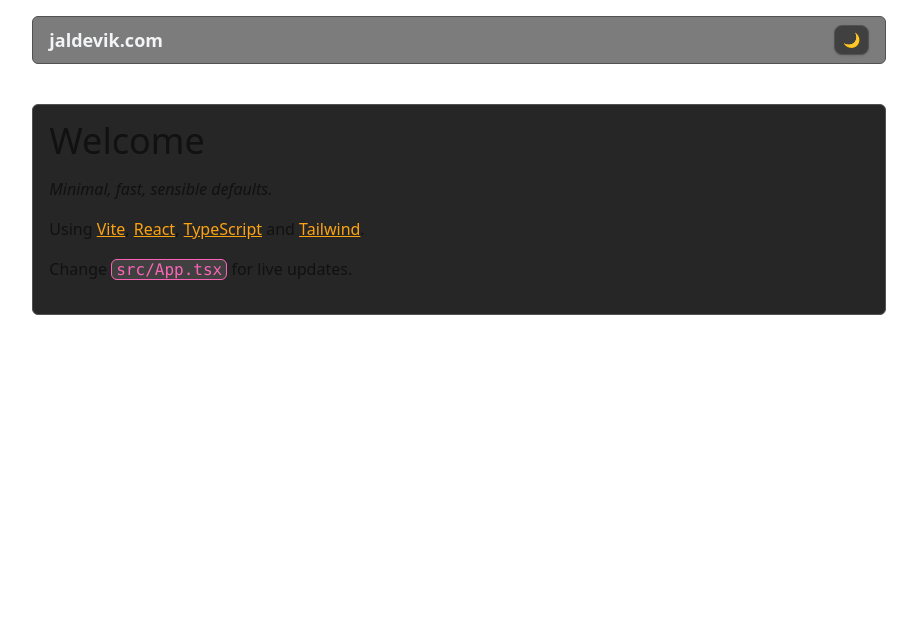
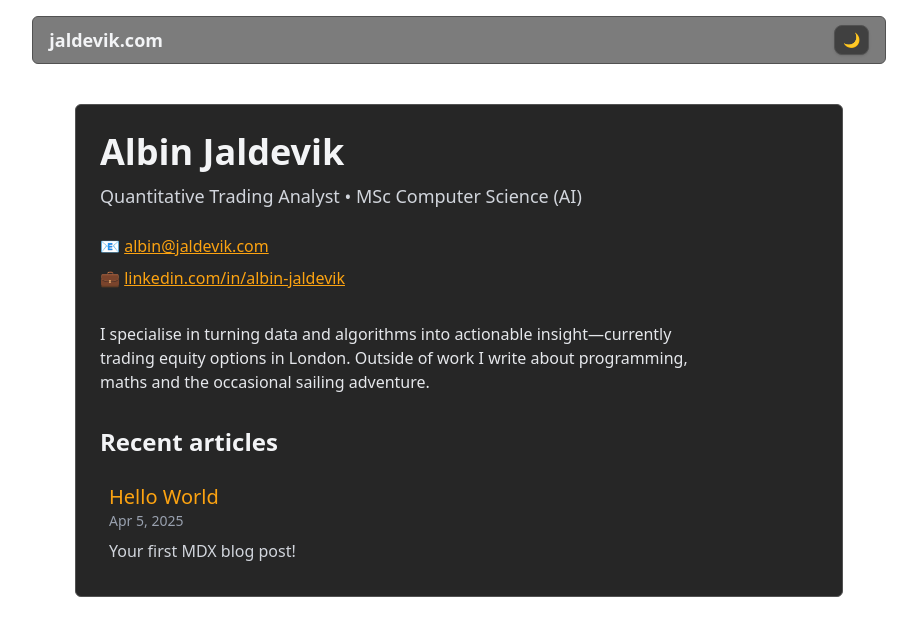
Before and after one commit to albinjal/jaldevik.com, a React (Vite) app: page / in a window 1280 px wide. Shown: the top 636 px of the page, without its empty margins (181-1098 px from the left). Built offline with nearby package versions, Linux system fonts and the light colour scheme.

Commit message:
feat(blog): list recent articles on landing page & add routing for post pages

```diff
--- a/package.json
+++ b/package.json
@@ -17,6 +17,7 @@
     "lucide-react": "^0.522.0",
     "react": "^19.1.0",
     "react-dom": "^19.1.0",
+    "react-router-dom": "^6.23.1",
     "tailwind-merge": "^3.3.1",
     "@mdx-js/react": "^3.0.0"
   },
--- a/src/App.tsx
+++ b/src/App.tsx
@@ -1,36 +1,16 @@
-import { AnchorHTMLAttributes } from 'react';
+import HomePage from '@/pages/Home';
+import PostPage from '@/pages/Post';
+import { BrowserRouter, Route, Routes } from 'react-router-dom';
 import Navbar from './components/Navbar';
-
-const Link = (props: AnchorHTMLAttributes<HTMLAnchorElement>) => (
-  <a
-    className="text-orange-web dark:text-orange-web underline hover:no-underline"
-    {...props}
-  />
-);
 
 export default function App() {
   return (
-    <>
+    <BrowserRouter>
       <Navbar />
-      <main className="mx-auto my-8 mt-10 w-8/12 rounded-sm border border-gray-200 p-4 shadow-md dark:border-neutral-600 dark:bg-neutral-800 dark:shadow-none">
-        <h1 className="mb-4 text-4xl">Welcome</h1>
-        <p className="my-4">
-          <em>Minimal, fast, sensible defaults.</em>
-        </p>
-        <p className="my-4">
-          Using <Link href="https://vitejs.dev/">Vite</Link>,{' '}
-          <Link href="https://reactjs.org/">React</Link>,{' '}
-          <Link href="https://www.typescriptlang.org/">TypeScript</Link> and{' '}
-          <Link href="https://tailwindcss.com/">Tailwind</Link>.
-        </p>
-        <p className="my-4">
-          Change{' '}
-          <code className="2py-1 rounded-sm border border-1 border-pink-500 bg-neutral-100 px-1 font-mono text-pink-500 dark:border-pink-400 dark:bg-neutral-700 dark:text-pink-400">
-            src/App.tsx
-          </code>{' '}
-          for live updates.
-        </p>
-      </main>
-    </>
+      <Routes>
+        <Route path="/" element={<HomePage />} />
+        <Route path="/blog/:slug" element={<PostPage />} />
+      </Routes>
+    </BrowserRouter>
   );
 }
--- /dev/null
+++ b/src/generated/posts.ts
@@ -0,0 +1,19 @@
+// This file is auto-generated by scripts/generatePostIndex.ts – DO NOT EDIT
+
+export type PostMeta = {
+  slug: string;
+  path: string;
+  title: string;
+  date: string;
+  summary?: string;
+};
+
+export const posts: PostMeta[] = [
+  {
+    slug: 'hello-world',
+    path: '/blog/hello-world',
+    title: 'Hello World',
+    date: '2025-04-05',
+    summary: 'Your first MDX blog post!',
+  },
+];
--- /dev/null
+++ b/src/pages/Home.tsx
@@ -0,0 +1,88 @@
+import { posts } from '@/generated/posts';
+import type { PostMeta } from '@/generated/posts';
+import { AnchorHTMLAttributes } from 'react';
+import { Link } from 'react-router-dom';
+
+// External anchor helper
+const ExternalLink = (props: AnchorHTMLAttributes<HTMLAnchorElement>) => (
+  <a
+    className="text-orange-web dark:text-orange-web underline hover:no-underline"
+    {...props}
+  />
+);
+
+export default function HomePage() {
+  // Show up to 5 recent articles
+  const recent: PostMeta[] = posts.slice(0, 5);
+
+  return (
+    <main className="mx-auto my-8 mt-10 max-w-3xl rounded-sm border border-gray-200 p-6 shadow-md dark:border-neutral-600 dark:bg-neutral-800 dark:shadow-none">
+      {/* Header */}
+      <h1 className="mb-2 text-4xl leading-tight font-bold text-gray-900 dark:text-gray-100">
+        Albin Jaldevik
+      </h1>
+      <p className="mb-6 text-lg text-gray-600 dark:text-gray-300">
+        Quantitative Trading Analyst • MSc Computer Science (AI)
+      </p>
+
+      {/* Contact links */}
+      <ul className="mb-8 flex flex-col gap-2 text-base">
+        <li>
+          📧{' '}
+          <ExternalLink href="mailto:albin@jaldevik.com">
+            albin@jaldevik.com
+          </ExternalLink>
+        </li>
+        <li>
+          💼{' '}
+          <ExternalLink href="https://linkedin.com/in/albin-jaldevik">
+            linkedin.com/in/albin-jaldevik
+          </ExternalLink>
+        </li>
+      </ul>
+
+      {/* Description */}
+      <p className="mb-8 max-w-prose text-gray-700 dark:text-gray-200">
+        I specialise in turning data and algorithms into actionable
+        insight—currently trading equity options in London. Outside of work I
+        write about programming, maths and the occasional sailing adventure.
+      </p>
+
+      {/* Recent articles */}
+      <section>
+        <h2 className="mb-4 text-2xl font-semibold text-gray-900 dark:text-gray-100">
+          Recent articles
+        </h2>
+        {recent.length === 0 && (
+          <p className="text-gray-600 dark:text-gray-400">No posts yet.</p>
+        )}
+        <ul className="space-y-4">
+          {recent.map((post) => (
+            <li
+              key={post.slug}
+              className="group hover:border-orange-web rounded-md border border-transparent p-2 transition-colors"
+            >
+              <Link to={post.path} className="block">
+                <h3 className="text-orange-web text-xl font-medium group-hover:underline">
+                  {post.title}
+                </h3>
+                <p className="text-sm text-gray-500 dark:text-gray-400">
+                  {new Date(post.date).toLocaleDateString(undefined, {
+                    year: 'numeric',
+                    month: 'short',
+                    day: 'numeric',
+                  })}
+                </p>
+                {post.summary && (
+                  <p className="mt-2 text-gray-700 dark:text-gray-300">
+                    {post.summary}
+                  </p>
+                )}
+              </Link>
+            </li>
+          ))}
+        </ul>
+      </section>
+    </main>
+  );
+}
--- /dev/null
+++ b/src/pages/Post.tsx
@@ -0,0 +1,45 @@
+import { useEffect, useState } from 'react';
+import { Link as RouterLink, useParams } from 'react-router-dom';
+
+const mdxModules = import.meta.glob('../posts/*.mdx');
+
+export default function PostPage() {
+  const { slug } = useParams<{ slug: string }>();
+  const [Component, setComponent] = useState<React.ComponentType | null>(null);
+
+  useEffect(() => {
+    if (!slug) return;
+    const importPath = `../posts/${slug}.mdx`;
+    const loader = mdxModules[importPath];
+
+    if (!loader) {
+      // No match → 404
+      setComponent(() => () => (
+        <main className="mx-auto my-8 max-w-3xl p-4 text-center">
+          <h1 className="mb-4 text-2xl font-semibold">404 – Post not found</h1>
+          <RouterLink to="/" className="text-orange-web underline">
+            Return home
+          </RouterLink>
+        </main>
+      ));
+      return;
+    }
+
+    // Dynamically import MDX component
+    loader().then((mod: any) => {
+      setComponent(() => mod.default ?? mod);
+    });
+  }, [slug]);
+
+  if (!Component) {
+    return (
+      <main className="mx-auto my-8 max-w-3xl p-4 text-center">Loading…</main>
+    );
+  }
+
+  return (
+    <main className="prose dark:prose-invert mx-auto my-8 max-w-3xl">
+      <Component />
+    </main>
+  );
+}
```
Also changed, not shown: 1 other file (tests, documents, lock files or other folders).
